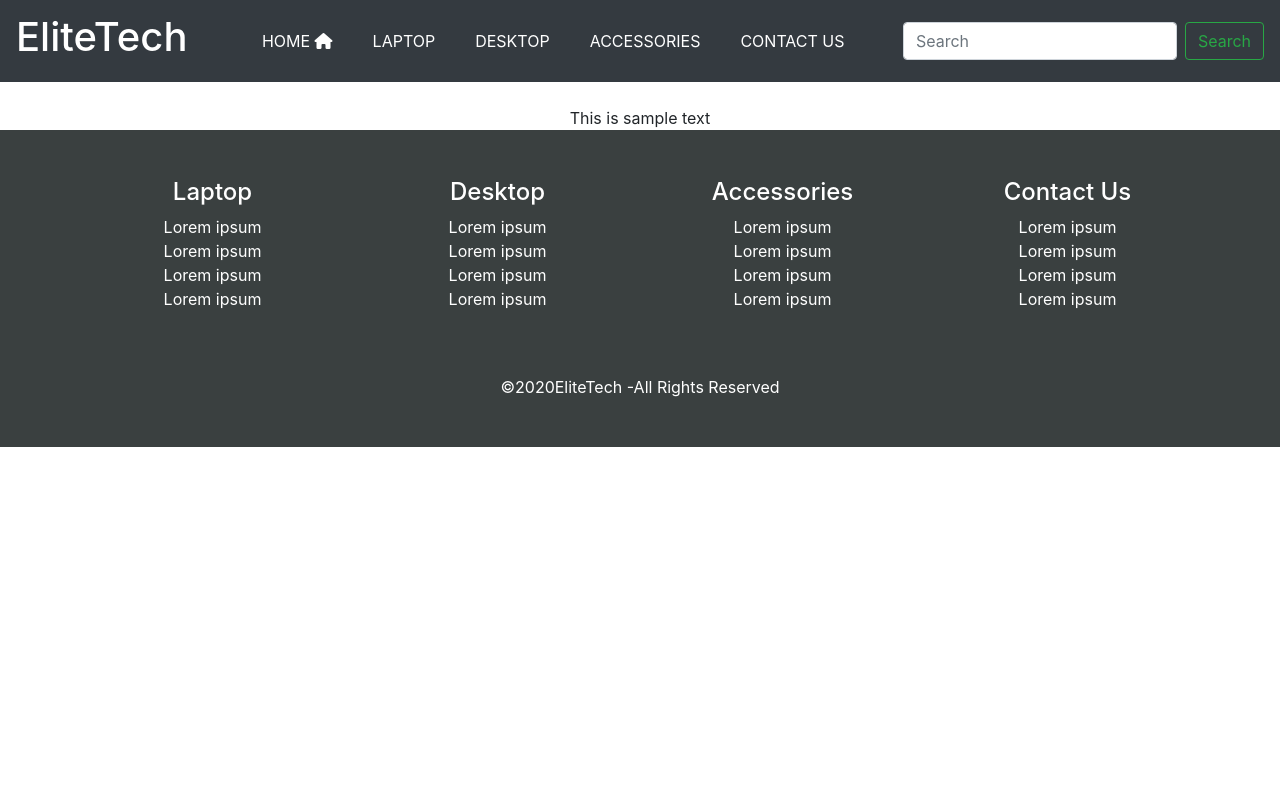
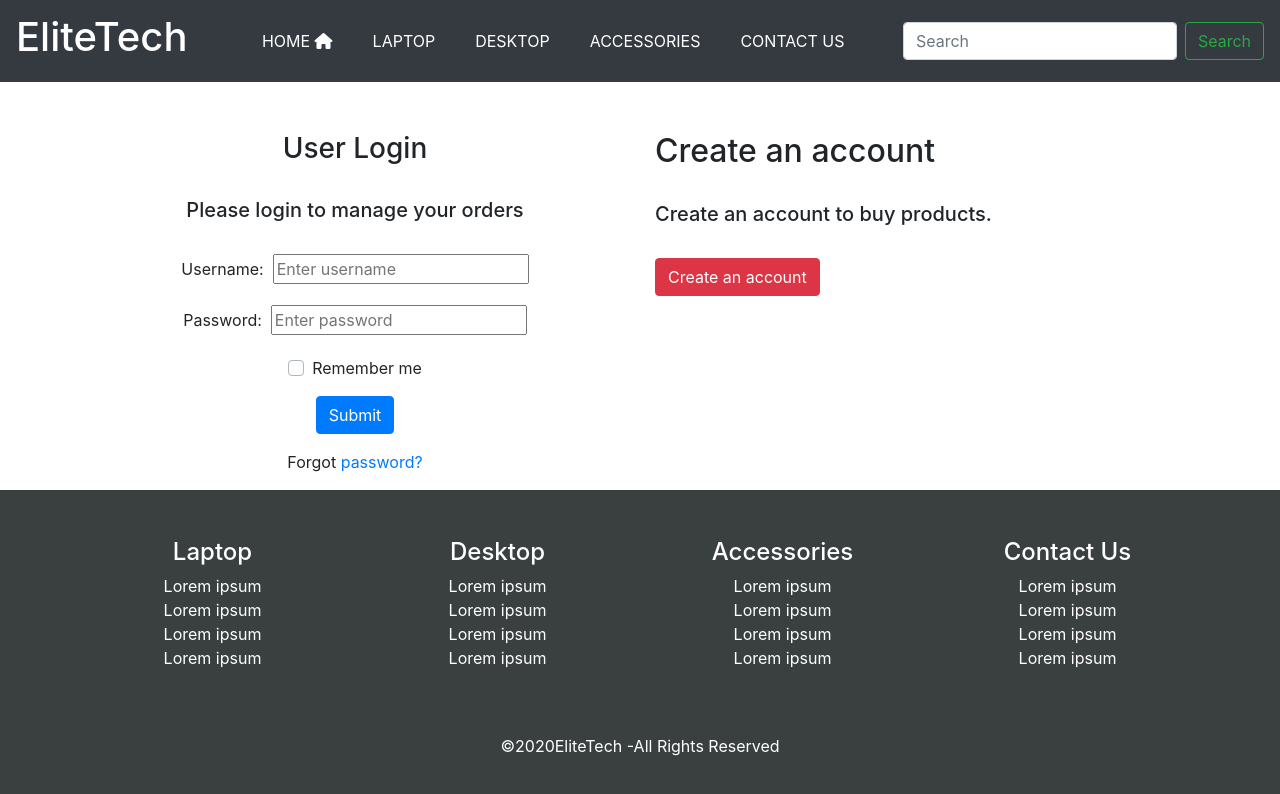
Before and after one commit to tharuPrerera/EliteTech-Client, a React (Create React App) app: page /user-login in a window 1280 px wide. Shown: the top 794 px of the page. Built offline with nearby package versions, Linux system fonts and the light colour scheme.

Commit message:
Add axios & react-router-dom packages and create Login and Product jsx and add BrowserRouter

```diff
--- a/package.json
+++ b/package.json
@@ -6,10 +6,12 @@
     "@testing-library/jest-dom": "^4.2.4",
     "@testing-library/react": "^9.5.0",
     "@testing-library/user-event": "^7.2.1",
+    "axios": "^0.20.0",
     "bootstrap": "^4.5.2",
     "react": "^16.13.1",
     "react-bootstrap": "^1.3.0",
     "react-dom": "^16.13.1",
+    "react-router-dom": "^5.2.0",
     "react-scripts": "3.4.3",
     "styled-components": "^5.1.1"
   },
--- a/src/App.js
+++ b/src/App.js
@@ -2,22 +2,32 @@ import React, { Component } from "react";
 import logo from './logo.svg';
 import './App.css';
 import 'bootstrap/dist/css/bootstrap.min.css';
+import { BrowserRouter, Route } from 'react-router-dom';
+import ReactDOM from 'react-dom';
+import "bootstrap/dist/css/bootstrap.css";
+
+
 import Navbar from './components/Navbar';
 import Footer from './components/Footer';
+import Login from "./components/Login";
+import Product from "./components/Product";
+
 
 class App extends Component {
   render(){
 
   return (
     <div className="App">
-      <Navbar/>
-      <br/>
-      This is sample text
-      <br/>
-      <Footer/>
+      <BrowserRouter>
+        <Navbar/>
+
+          <Route exact path="/product/:id" component={Product}/>
+          <Route exact path="/user-login" component={Login}/>
+
+        <Footer/>
+      </BrowserRouter>
     </div>
   );
   }
 }
-
 export default App;
--- /dev/null
+++ b/src/components/Login.jsx
@@ -0,0 +1,104 @@
+import React, { Component } from "react";
+import { Form } from "react-bootstrap";
+import {Link} from 'react-router-dom';
+
+class Login extends Component {
+    constructor(props) {
+      super(props);
+      this.state = {
+        username: "",
+        password: "",
+      };
+      this.logUser = this.logUser.bind(this);
+      this.setUsername = this.setUsername.bind(this);
+      this.setPassword = this.setPassword.bind(this);
+    }
+
+    setUsername(username) {
+      this.setState({ username: username });
+    }
+
+    setPassword(password) {
+      this.setState({ password: password });
+    }
+
+    logUser() {
+      // put your own code here
+      alert(`Username: ${this.state.username} Password: ${this.state.password}`);
+    }
+
+    render() {
+      return (
+          <div className="container">
+            <div className="row">
+               <div className="col-md-12 col-sm-12"></div>
+               <div className="col-md-6 col-sm-12">
+                  <div style={{ marginTop: 50 }} align="center">
+                     <Form style={{ marginTop: 50 }} onSubmit={this.logUser}>
+                       <h3>User Login</h3>&nbsp;
+                       <h5>Please login to manage your orders</h5>&nbsp;
+                          <div className="form-group">
+                              <label>Username: </label>&nbsp;&nbsp;
+                              <input
+                              type="text"
+                              className="from-control"
+                              placeholder="Enter username"
+                              onChange={this.setUsername}
+                              required
+                              />
+                          </div>
+                          <div className="form-group">
+                              <label>Password: </label>&nbsp;&nbsp;
+                              <input
+                              type="password"
+                              className="from-control"
+                              placeholder="Enter password"
+                              onChange={this.setPassword}
+                              required
+                              />
+                          </div>
+                          <div className="form-group">
+                              <div className="custom-control custom-checkbox">
+                              <input
+                                  type="checkbox"
+                                  className="custom-control-input"
+                                  id="customCheck1"
+                              />
+                              <label
+                                  className="custom-control-label"
+                                  htmlFor="customCheck1"
+                              >
+                                  Remember me
+                              </label>
+                              </div>
+                          </div>
+                          <div className="form-group">
+                              <input
+                              type="submit"
+                              value="Submit"
+                              className="btn btn-primary"
+                              />
+                          </div>
+
+                          <p className="forgot-password text-center">
+                              Forgot <a href="#">password?</a>
+                          </p>
+                     </Form>
+                  </div>
+               </div>
+               <div className="col-md-6 col-sm-12">
+                  <div style={{ marginTop: 50 }} align="left">
+                      <h2>Create an account</h2>&nbsp;
+                      <h5>Create an account to buy products.</h5>&nbsp;&nbsp;
+                      <div className="form-group">
+                      <Link to={""} className="btn btn-danger">Create an account</Link>
+                      </div>
+                  </div>
+               </div>
+            </div>
+          </div>
+      );
+    }
+  }
+
+  export default Login;
--- /dev/null
+++ b/src/components/Product.jsx
@@ -0,0 +1,92 @@
+import React, { Component } from "react";
+import { Card } from "react-bootstrap";
+import axios from "axios";
+import { Link } from "react-router-dom";
+
+class Product extends Component {
+  constructor(props) {
+    super(props);
+
+    this.onchangeQuantity = this.onchangeQuantity.bind(this);
+
+    this.state = {
+      imgUrl: "",
+      itemName: "",
+      unitPrice: "",
+      brand: "",
+      code: "",
+      warranty: "",
+      quantity: "",
+    };
+  }
+
+  componentDidMount() {
+    axios
+      .get("http://localhost:5000/api/laptop/" + this.props.match.params.id)
+      .then((response) => {
+        this.setState({
+          imgUrl: response.data.imgUrl,
+          itemName: response.data.itemName,
+          unitPrice: response.data.unitPrice,
+          brand: response.data.brand,
+          code: response.data.code,
+          warranty: response.data.warranty,
+        });
+      })
+      .catch(function (error) {
+        console.log(error);
+      });
+  }
+
+  onchangeQuantity(e) {
+    this.setState({ quantity: e.target.value });
+  }
+
+  render() {
+    return (
+      <div className="container">
+        <div className="row">
+          <div className="col-md-12 col-sm-12"></div>
+          <div className="col-md-6 col-sm-12">
+            <div style={{ marginTop: 90 }} align="center">
+              <Card style={{ width: "18rem" }}>
+                <Card.Img variant="top" src={this.state.imgUrl} />
+              </Card>
+            </div>
+          </div>
+          <div className="col-md-6 col-sm-12">
+            <div style={{ marginTop: 50 }} align="left">
+              <div className="form-group">
+                <h2>{this.state.itemName}</h2>&nbsp;
+                <h2>Rs: {this.state.unitPrice}</h2>&nbsp;&nbsp;
+                <h5>Brand: {this.state.brand}</h5>
+                <h5>Code: {this.state.code}</h5>
+                <h5>In Stock: </h5>
+                <h5>Warranty: {this.state.warranty}</h5>
+              </div>
+              <div className="form-group">
+                <label>Quantity: </label>
+                <input
+                  type="Number"
+                  className="from-control"
+                  value={this.state.quantity}
+                  onChange={this.onchangeQuantity}
+                />
+              </div>
+              <div className="form-group">
+                <Link to={"/ViewCart/"+this.props.match.params.id} className="btn btn-danger" size="sm">
+                  Add to cart
+                </Link>
+                &nbsp; &nbsp;
+                <Link to={""} className="btn btn-danger" size="sm">
+                  Buy Now
+                </Link>
+              </div>
+            </div>
+          </div>
+        </div>
+      </div>
+    );
+  }
+}
+export default Product;
```
Also changed, not shown: 1 other file (tests, documents, lock files or other folders).
